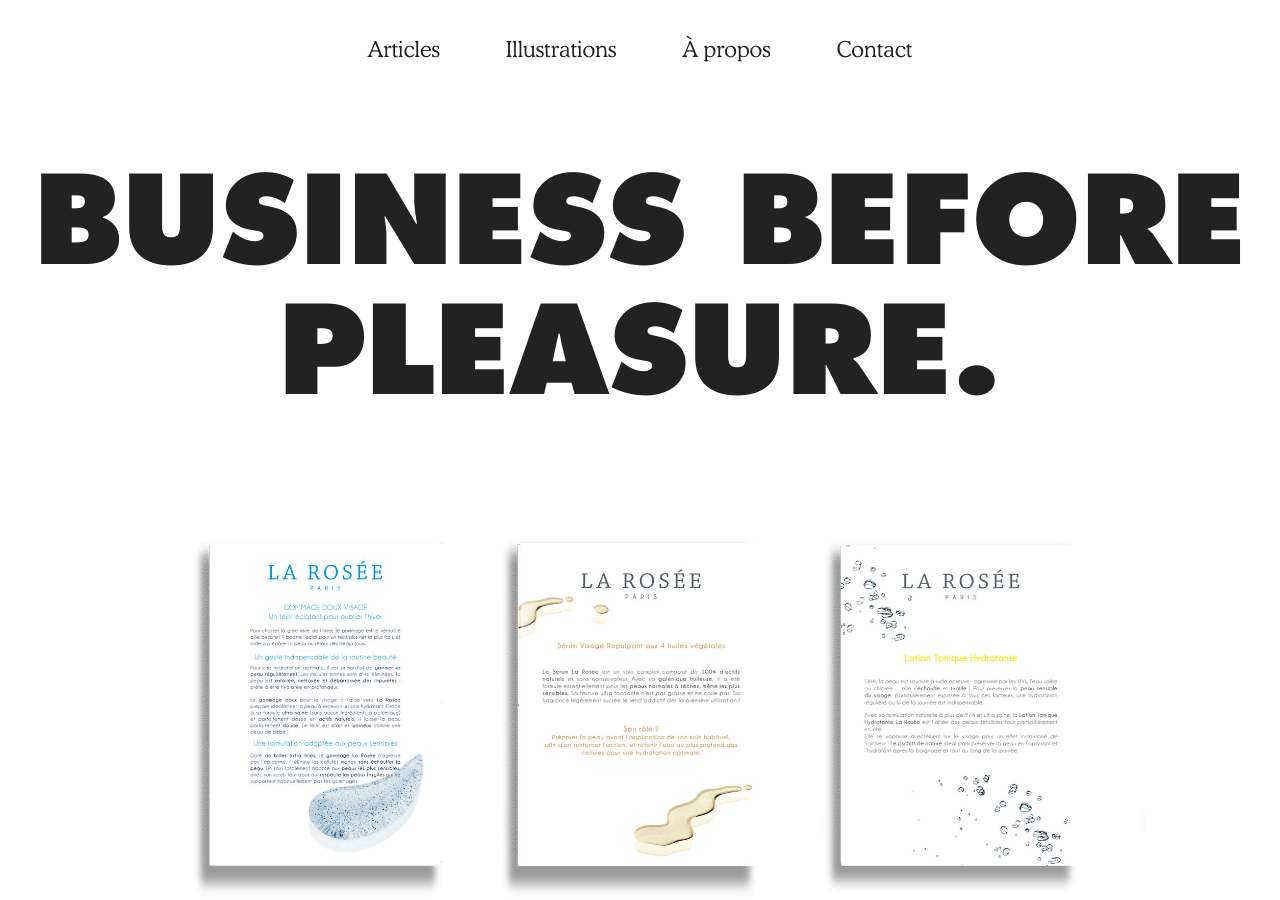
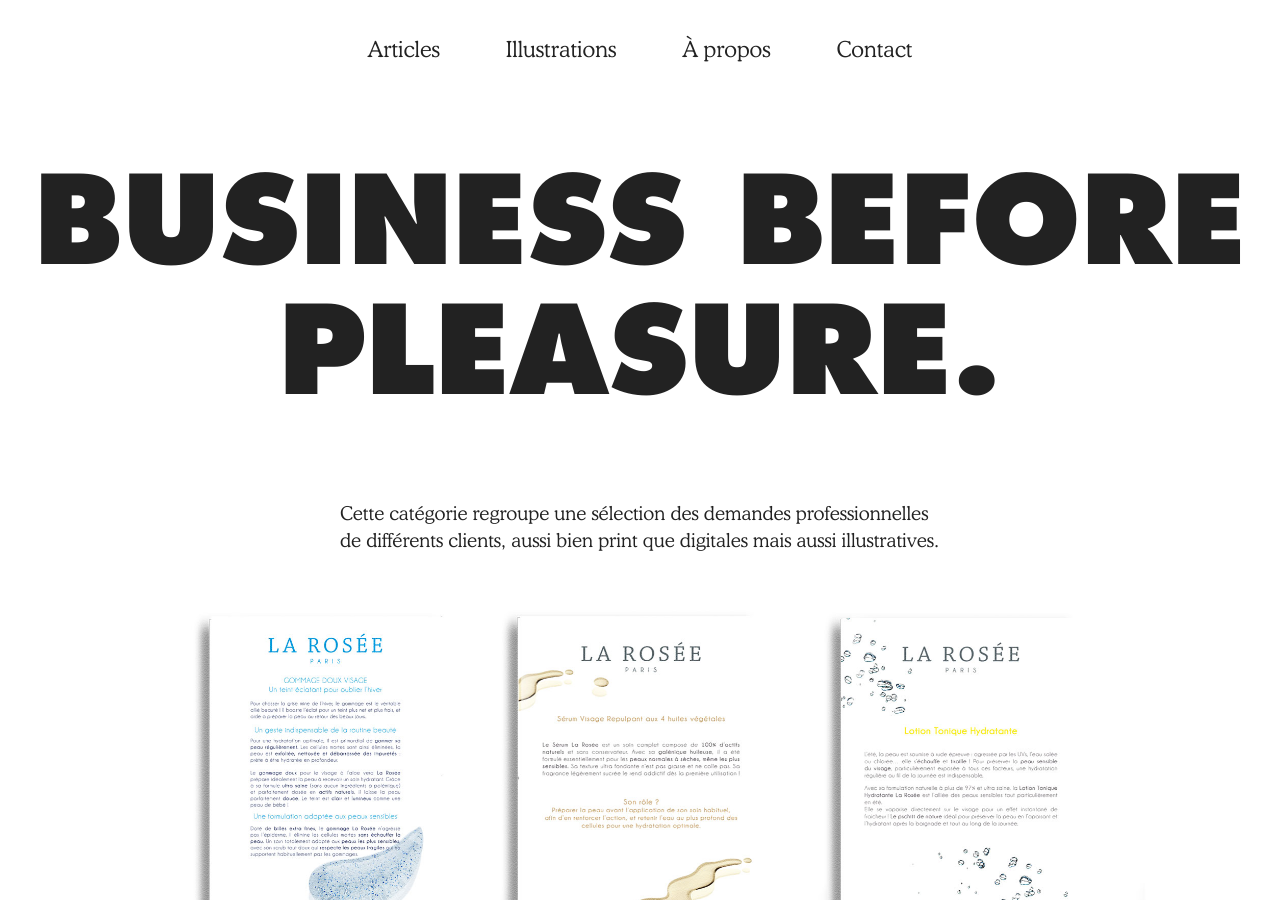
Before and after one commit to yulek-emc/website, a Jekyll site: the page built from _articles/business-before-pleasure.md, in a window 1280 px wide and 900 px high. Built offline with Jekyll 4.4.1, drawn with Linux system fonts in a browser that asks for light colours; a script that is not in the unit is left out.

Commit message:
Update Articles “business-before-pleasure”

```diff
--- a/_articles/business-before-pleasure.md
+++ b/_articles/business-before-pleasure.md
@@ -3,84 +3,129 @@
 title: Business before pleasure.
 date: 2019-02-01T09:40:33.203Z
 cover-image: /assets/uploads/projetprocouv.jpg
-article-content: |-
+article-content: >-
+  Cette catégorie regroupe une sélection des demandes professionnelles de
+  différents clients, aussi bien print que digitales mais aussi illustratives.
+
+
+
+
   ![](/assets/uploads/tryptiquerose.jpg)
+
 
   Dossiers de presse produits La Rosée - Print format A5
 
+
   ![](/assets/uploads/postebjorg1.jpg)
+
 
   Lancement Granola / Bjorg - Print format A3 plié
 
+
   ![](/assets/uploads/postebjorg2.jpg)
+
 
   Lancement Granola / Bjorg - Print format A3 plié - intérieur
 
+
   ![](/assets/uploads/postebjorg3.jpg)
+
 
   Lancement Gamme Algues / Bjorg - Print A3 plié
 
+
   ![](/assets/uploads/postebjorg4.jpg)
+
 
   Lancement Gamme Algues / Bjorg - Print A3 plié - intérieur 1
 
+
   ![](/assets/uploads/postebjorg5.jpg)
+
 
   Lancement Gamme Algues / Bjorg - Print A3 plié - intérieur 2
 
+
   ![](/assets/uploads/invitationnail.jpg)
+
 
   Save the date Gamme base eau / Nailmatic
 
+
   ![](/assets/uploads/korres-post1.jpg)
+
 
   Illustration digitale / Korres
 
+
   ![](/assets/uploads/sm.jpg)
+
 
   Invitation  / San Marina - print
 
+
   ![](/assets/uploads/premierrmnche.jpg)
+
 
   Communiqué de presse / Première Manche - digital
 
+
   ![](/assets/uploads/newacouv.jpg)
+
 
   Dossier de presse / Newa - print A4
 
+
   ![](/assets/uploads/newa2.jpg)
+
 
   Dossier de presse / Newa - print A4 - intérieur
 
+
   ![](/assets/uploads/nicolai.jpg)
+
 
   Communiqué de presse / Nicolaï - digital
 
+
   ![](/assets/uploads/clipper.jpg)
+
 
   Invitation / Clipper - digital
 
+
   ![](/assets/uploads/pageclipperpost1.jpg)
+
 
   Dossier de presse / Clipper - print - A4
 
+
   ![](/assets/uploads/postedoubleclipperdp.jpg)
+
 
   Dossier de presse / Clipper - print - A4 - intérieur
 
+
   ![](/assets/uploads/patchuriageokex.jpg)
+
 
   Stickers / Uriage - Water Addict
 
+
   ![](/assets/uploads/sanmarinaceremonies.jpg)
+
 
   Communiqué de presse / San Marina - digital
 
+
   ![](/assets/uploads/mfk.jpg)
+
 
   Illustration sur flacon / Maison Francis Kurkdjian
 
+
   ![](/assets/uploads/snmariageokex.jpg)
+
 
   Communiqué de presse / San Marina x La mariée aux pieds nus - digital
 ---
```
